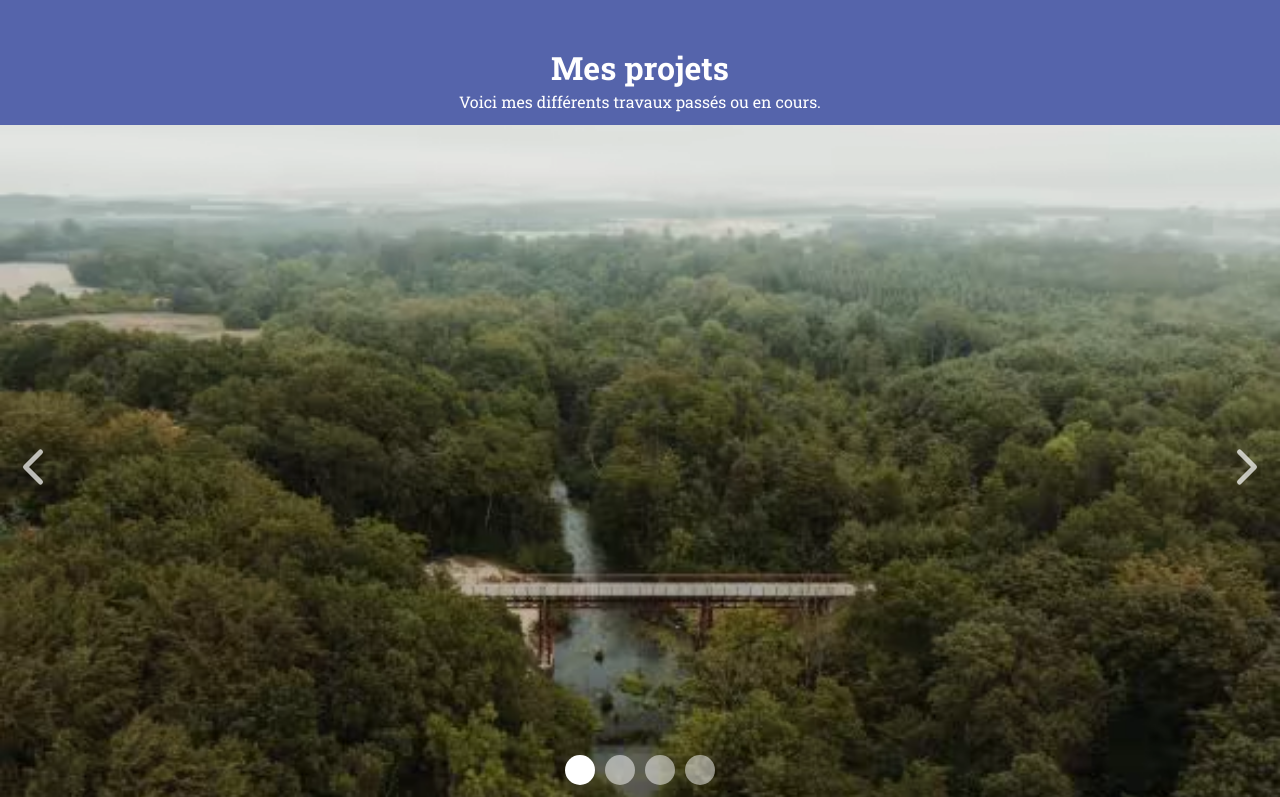
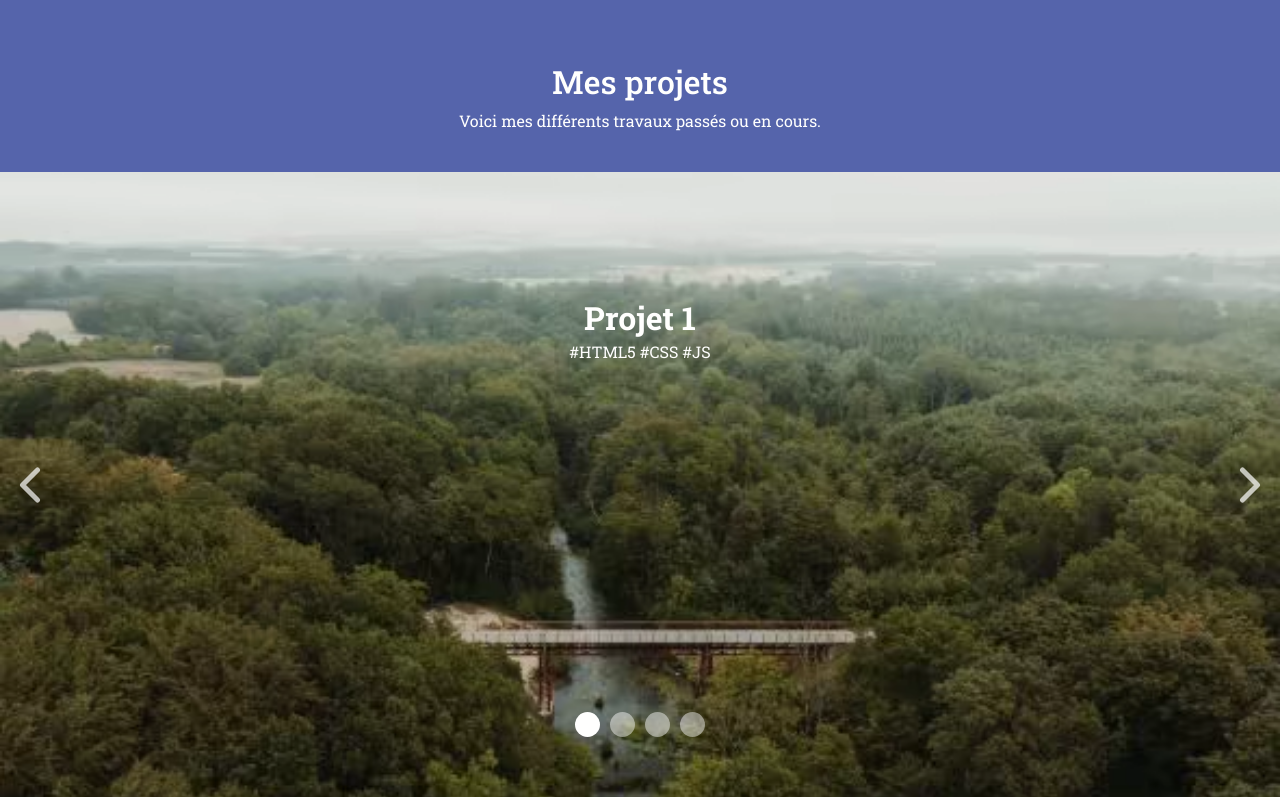
Before and after one commit to Pierro7430/pj-website, a website built with Vite: page index.html in a window 1280 px wide. Shown: the part 803-1600 px from the top of the page. Built offline with nearby package versions, Linux system fonts and the light colour scheme.

Commit message:
patch and debug slider css

```diff
--- a/index.html
+++ b/index.html
@@ -63,15 +63,6 @@
 
             <section id="projects" class="projects">
 
-
-
-
-
-
-                <!-- <div class="projects__gallery">
-
-                </div> -->
-
                 <div class="projects__gallery">
 
                     <!--  Mobile Gallery -->
@@ -90,25 +81,44 @@
 
                         <div class="gallery-mobile__slider">
                             <div class="slide">
-                                <h2>Slide 1</h2>
-                                <img class="slide__img" src="./ressources/images/01.avif" alt="">
-                                <p></p>
+                                <a class="slide__link" href="">
+                                    <img class="slide__link__img" src="./ressources/images/01.avif" alt="">
+                                </a>
+
                             </div>
                             <div class="slide">
-                                <h2>Slide 2</h2>
-                                <img class="slide__img" src="./ressources/images/02.avif" alt="">
-                                <p></p>
+                                <a class="slide__link" href="">
+                                    <img class="slide__link__img" src="./ressources/images/02.avif" alt="">
+                                </a>
                             </div>
                             <div class="slide">
-                                <h2>Slide 3</h2>
-                                <img class="slide__img" src="./ressources/images/03.avif" alt="">
-                                <p></p>
+                                <a  class="slide__link" href="">
+                                    <img class="slide__link__img" src="./ressources/images/03.avif" alt="">
+                                </a>
                             </div>
                             <div class="slide">
-                                <h2>Slide 4</h2>
-                                <img class="slide__img" src="./ressources/images/04.avif" alt="">
-                                <p></p>
+                                <a class="slide__link" href="">
+                                    <img class="slide__link__img" src="./ressources/images/04.avif" alt="">
+                                </a>
+                            </div>
+                        </div>
 
+                        <div class="gallery-mobile__description">
+                            <div class="slide-caption">
+                                <h2>Projet 1</h2>
+                                <p>#HTML5 #CSS #JS</p>
+                            </div>
+                            <div class="slide-caption">
+                                <h2>Projet 2</h2>
+                                <p>#HTML5 #CSS #JS</p>
+                            </div>
+                            <div class="slide-caption">
+                                <h2>Projet 3</h2>
+                                <p>#HTML5 #CSS #JS</p>
+                            </div>
+                            <div class="slide-caption">
+                                <h2>Projet 4</h2>
+                                <p>#HTML5 #CSS #JS</p>
                             </div>
                         </div>
 
--- a/sass/components/_slider-mobile.scss
+++ b/sass/components/_slider-mobile.scss
@@ -3,68 +3,86 @@
     width: 100%;
     height: 100%; /* Or set a fixed height */
 	overflow: hidden;
-	color: #fff;
+	color: $color-white;
 	text-align: center;
 
-
     &__header {
-        margin-top: $height-header;
-        padding: $space-small 0;
+        padding: $padding-gallery-header;
+        height: $height-gallery-header;
         display: flex;
         flex-direction: column;
-        gap: $space-xs;
-
-        &__title {
-            font-size: $fs-2xl;
-            font-weight: $fw-large;
-        }
-
-        &__text {
-
-        }
+        justify-content: center;
+        align-items: center;
+        gap: $space-small;
     }
 
 	&__slider {
         height: 100%;
-        white-space: nowrap;
-        font-size: 0;
+        white-space: nowrap; // gallery overflow
+        font-size: 0; // no space between elements (img)
+        // animation
         transition: 0.8s;
 
 		.slide {
-			font-size: 1rem;
-			display: inline-flex;
+            position: relative;
+            height: 100%;
+			width: 100%;
+            white-space: normal; // reset overflow
+			display: inline-flex; // elements are on one line
 			flex-direction: column;
+            justify-content: center;
+			align-content: center;
+            justify-items: center;
 			align-items: center;
-			justify-items: center;
-			align-content: center;
-			justify-content: center;
-			white-space: normal;
-			vertical-align: top;
-			height: 100%;
-			width: 100%;
-			background: none 50% no-repeat;
-			background-size: cover;
-            position: relative;
 
-            &__img {
-                position: absolute;
-                top: 0;
-                bottom: 0;
-                left: 0;
-                right: 0;
-                width: 100%;
+            &__link {
                 height: 100%;
-                object-fit: cover;
+			    width: 100%;
+
+                &__img {
+                    height: 100%;
+			        width: 100%;
+                    object-position: 50% 50%;
+                    object-fit: cover;
+                }
             }
 		}
+	}
 
-	}
+    &__description {
+        position: absolute;
+		bottom: $position-gallery-description;
+		width: 100%;
+        white-space: nowrap; // gallery overflow
+        font-size: 0; // no space between elements (img)
+        z-index: 1;
+        // animation
+        transition: 0.8s;
+
+        .slide-caption {
+            height: 100%;
+			width: 100%;
+            white-space: normal; // reset overflow
+			display: inline-flex; // elements are on one line
+			flex-direction: column;
+            justify-content: center;
+			align-content: center;
+            justify-items: center;
+			align-items: center;
+            gap: $space-xs;
+
+            & > h2 {
+                font-size: $fs-2xl;
+                font-weight: $fw-large;
+            }
+        }
+    }
 
 	&__nav {
 		position: absolute;
-		z-index: 1;
-		bottom: calc(50% - 70px);
+		bottom: $position-gallery-nav;
 		width: 100%;
+        z-index: 3;
 
 
 		> div+div {
@@ -73,6 +91,7 @@
 
 		.nav-btns {
 			.btn-slide {
+                border: 3px solid red;
                 position: absolute;
 				left: 0;
                 width: 60px;
@@ -84,7 +103,7 @@
                 background-color: transparent;
                 border: none;
                 cursor: pointer;
-
+                // animation
                 opacity: 0.7;
 				transition: 0.3s;
 				transform: translateY(-50%);
@@ -104,30 +123,29 @@
 
 	&__navbar {
         position: absolute;
+        bottom: $position-gallery-navbar;
+		width: 100%;
+        display: flex;
+        justify-content: center;
+        align-items: center;
+        gap: $space-xs;
         z-index: 2;
-        bottom: 0;
-        padding: 10px 0;
-        width: 100%;
-        text-align: center;
-
-        & a+a {
-            background: rgba(255, 255, 255, 0.5); /* Dim all but first */
-        }
-
 
         & > a {
-            display: inline-block;
-            width:       30px;
-            height:      30px;
-            line-height: 30px;
-            text-decoration: none;
-            text-align: center;
-            background: rgba(255, 255, 255, 1);
+            width: $height-gallery-navbar;
+            aspect-ratio: 1/1;
+            border-radius: 50%;
+            background: $color-white;
+            // animation
             transition: 0.3s;
 
             :hover {
-                background: rgba(255, 255, 255, 0.7) !important;
+                background: $color-white--transparent;
             }
+        }
+
+        & a+a {
+            background: $color-white--transparent; /* Dim all but first */
         }
     }
 }
@@ -137,7 +155,7 @@
 // -----------------------------------------------------------------------
 /* SLIDER ANIMATION IMAGES*/
 #slide1:target ~ .gallery-mobile__slider {
-	transform: translateX(   0%);
+	transform: translateX(0%);
 }
 
 #slide2:target ~ .gallery-mobile__slider {
@@ -153,6 +171,29 @@
 }
 /* More slides? Add here more rules */
 // -----------------------------------------------------------------------
+
+
+
+// -----------------------------------------------------------------------
+/* SLIDER ANIMATION TITLES AND DESCRIPTIONS*/
+#slide1:target ~ .gallery-mobile__description {
+	transform: translateX(0%);
+}
+
+#slide2:target ~ .gallery-mobile__description {
+	transform: translateX(-100%);
+}
+
+#slide3:target ~ .gallery-mobile__description {
+	transform: translateX(-200%);
+}
+
+#slide4:target ~ .gallery-mobile__description {
+	transform: translateX(-300%);
+}
+/* More slides? Add here more rules */
+// -----------------------------------------------------------------------
+
 
 
 
@@ -185,39 +226,24 @@
 /* ANIMATION NAVBAR */
 /* ALL: */
 .gallery-mobile >s:target ~ .gallery-mobile__navbar >* {
-	background: rgba(255, 255, 255, 0.5);
+	background: $color-white--transparent;
 }
 
 /* ACTIVE */
 #slide1:target ~ .gallery-mobile__navbar >*:nth-child(1) {
-	background: rgba(255, 255, 255,   1);
+	background: $color-white;
 }
 
 #slide2:target ~ .gallery-mobile__navbar >*:nth-child(2) {
-	background: rgba(255, 255, 255,   1);
+	background: $color-white;
 }
 
 #slide3:target ~ .gallery-mobile__navbar >*:nth-child(3) {
-	background: rgba(255, 255, 255,   1);
+	background: $color-white;
 }
 
 #slide4:target ~ .gallery-mobile__navbar >*:nth-child(4) {
-	background: rgba(255, 255, 255,   1);
+	background: $color-white;
 }
 /* More slides? Add here more rules */
 // -----------------------------------------------------------------------
-
-
-
-
-
-
-
-.gallery-mobile a {
-	border-radius: 50%;
-	margin: 0 3px;
-	color: rgba(0,0,0,0.8);
-	text-decoration: none;
-}
-
-/*** grid-specific styles ***/
--- a/sass/utils/_variables.scss
+++ b/sass/utils/_variables.scss
@@ -20,6 +20,7 @@ $color-secondary--light-mode: #FF8466;
 $color-hover--light-mode:#fffffe99;;
 
 $color-white: #FFFFFE;
+$color-white--transparent: #fffffe75;
 
 $fs-xs: 0.75rem;
 $fs-small: 0.875rem;
@@ -55,10 +56,42 @@ $breakpoints: (
     "widescreen": 1200px,
 );
 
-//mobile
-$height-header: 40px;
-$height-footer: 50px;
 
-//widescreen
-$height-header--widescreen: 60px;
-$height-footer--widescreen: 60px;
+
+
+
+// particular values
+
+    // mobile
+
+        // header
+        $height-header: 40px;
+
+        // gallery
+
+            // header-gallery
+            $height-gallery-header: 15%;
+            $padding-top-gallery-header: $height-header;
+            $padding-bottom-gallery-header: $space-small;
+            $padding-gallery-header: $padding-top-gallery-header $space-regular $padding-bottom-gallery-header;
+
+            // slider-gallery
+            $height-gallery-slider: calc(100% - $height-gallery-header);
+            $calc-position-element: calc($height-gallery-slider - ($padding-top-gallery-header + $padding-bottom-gallery-header));
+
+            // description
+            $position-gallery-description: calc($calc-position-element * 70 / 100);
+
+            // nav-gallery
+            $position-gallery-nav: calc($calc-position-element * 50 / 100);
+
+            // navbar-gallery
+            $height-gallery-navbar: $space-medium;
+            $position-gallery-navbar: calc(($calc-position-element - $height-gallery-navbar) * 10 / 100);
+
+        // footer
+        $height-footer: 50px;
+    //widescreen
+    //header
+    $height-header--widescreen: 60px;
+    $height-footer--widescreen: 60px;
```
